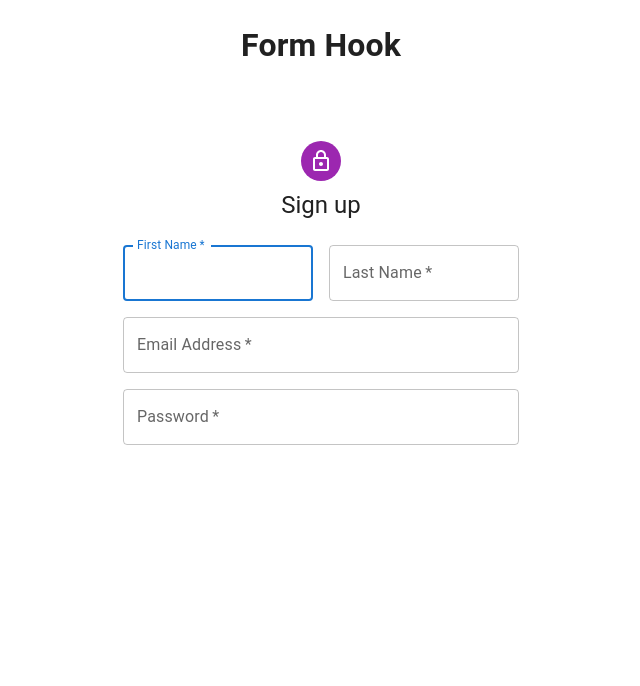
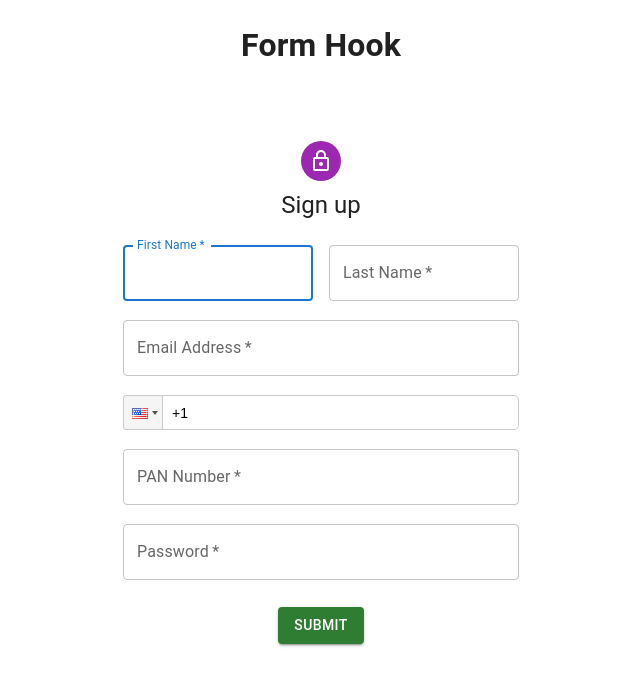
Before and after one commit to anshuvelocis9015/Form-hook-material-ui, a React (Create React App) app: page / in a window 1280 px wide. Shown: the top 686 px of the page, without its empty margins (319-959 px from the left). Built offline with nearby package versions, Linux system fonts and the light colour scheme.

Commit message:
use form hook implement

```diff
--- a/package.json
+++ b/package.json
@@ -5,6 +5,7 @@
   "dependencies": {
     "@emotion/react": "^11.13.3",
     "@emotion/styled": "^11.13.0",
+    "@mui/icons-material": "^5.16.7",
     "@mui/material": "^5.16.7",
     "@testing-library/jest-dom": "^5.17.0",
     "@testing-library/react": "^13.4.0",
@@ -12,6 +13,7 @@
     "react": "^18.3.1",
     "react-dom": "^18.3.1",
     "react-hook-form": "^7.52.2",
+    "react-phone-input-2": "^2.15.1",
     "react-scripts": "5.0.1",
     "web-vitals": "^2.1.4"
   },
--- a/src/components/Form.js
+++ b/src/components/Form.js
@@ -1,41 +1,36 @@
-// import { useForm } from "react-hook-form";
+import { useForm, Controller } from "react-hook-form";
 import * as React from 'react';
 import Avatar from '@mui/material/Avatar';
-// import Button from '@mui/material/Button';
+import Button from '@mui/material/Button';
 import CssBaseline from '@mui/material/CssBaseline';
 import TextField from '@mui/material/TextField';
-// import FormControlLabel from '@mui/material/FormControlLabel';
-// import Checkbox from '@mui/material/Checkbox';
-// import Link from '@mui/material/Link';
 import Grid from '@mui/material/Grid';
 import Box from '@mui/material/Box';
 import LockOutlinedIcon from '@mui/icons-material/LockOutlined';
 import Typography from '@mui/material/Typography';
 import Container from '@mui/material/Container';
+import FormHelperText from '@mui/material/FormHelperText';
 import { createTheme, ThemeProvider } from '@mui/material/styles';
+import PhoneInput from 'react-phone-input-2';
+import 'react-phone-input-2/lib/style.css';
 
 const Form = () => {
-    // const { register, handleSubmit } = useForm();
-    const onFormSubmit = data => console.log(data);
-    // const onFormError = error => console.log(error);
+  const { register, handleSubmit, reset, control, setValue, formState: { errors } } = useForm();
+  const onFormSubmit = (data) => {
+    console.log(data);
+    reset();
+  };
+  const handleChange = (e)=>{
+    // console.log(e.target.value);
+    const upperCaseValued = e.target.value.toUpperCase();
+    setValue("panNumber",upperCaseValued);
+  }
+
+  const onFormError = (error) => console.log(error);
   const defaultTheme = createTheme();
+
   return (
     <div>
-            {/* <form onSubmit={handleSubmit(onFormSubmit, onFormError)}>
-                <div>
-                    <label>Name</label>
-                    <input name="name" {...register('name')} />
-                </div>
-                <div>
-                    <label>Email</label>
-                    <input type="email" name="email" {...register('email')} />
-                </div>
-                <div>
-                    <label>Password</label>
-                    <input type="password" name="password" {...register('password')} />
-                </div>
-                <button type="submit">submit</button>
-            </form> */}
       <ThemeProvider theme={defaultTheme}>
         <Container component="main" maxWidth="xs">
           <CssBaseline />
@@ -53,7 +48,7 @@ const Form = () => {
             <Typography component="h1" variant="h5">
               Sign up
             </Typography>
-          <Box component="form" noValidate onSubmit={onFormSubmit} sx={{ mt: 3 }}>
+            <Box component="form" noValidate onSubmit={handleSubmit(onFormSubmit, onFormError)} sx={{ mt: 3 }}>
               <Grid container spacing={2}>
                 <Grid item xs={12} sm={6}>
                   <TextField
@@ -63,8 +58,19 @@ const Form = () => {
                     fullWidth
                     id="firstName"
                     label="First Name"
+                    {...register('firstName', {
+                      required: "First name is required",
+                      pattern: {
+                        value: /^[A-Za-z]+$/,
+                        message: "First name should contain only letters"
+                      }
+                    })}
                     autoFocus
+                    error={errors.firstName}
                   />
+                  <FormHelperText error={errors.firstName}>
+                    {errors?.firstName && errors.firstName.message}
+                  </FormHelperText>
                 </Grid>
                 <Grid item xs={12} sm={6}>
                   <TextField
@@ -73,8 +79,19 @@ const Form = () => {
                     id="lastName"
                     label="Last Name"
                     name="lastName"
+                    {...register('lastName', {
+                      required: "Last name is required",
+                      pattern: {
+                        value: /^[A-Za-z]+$/,
+                        message: "Last name should contain only letters"
+                      }
+                    })}
                     autoComplete="family-name"
+                    error={errors.lastName}
                   />
+                  <FormHelperText error={errors.lastName}>
+                    {errors?.lastName && errors.lastName.message}
+                  </FormHelperText>
                 </Grid>
                 <Grid item xs={12}>
                   <TextField
@@ -83,8 +100,69 @@ const Form = () => {
                     id="email"
                     label="Email Address"
                     name="email"
+                    {...register('email', {
+                      required: "Email is required",
+                      pattern: {
+                        value: /^[a-zA-Z0-9._%+-]+@[a-zA-Z0-9.-]+\.[a-zA-Z]{2,}$/,
+                        message: "Invalid email format"
+                      }
+                    })}
                     autoComplete="email"
+                    error={errors.email}
                   />
+                  <FormHelperText error={errors.email}>
+                    {errors?.email && errors.email.message}
+                  </FormHelperText>
+                </Grid>
+                <Grid item xs={12}>
+                  <Controller
+                    name="phoneNumber"
+                    control={control}
+                    rules={{
+                      required: "Phone number is required",
+                      validate: (value) => {
+                        const isValidPhoneNumber = /^\d+$/.test(value.replace(/\D/g, '')) && value.replace(/\D/g, '').length >= 10;
+                        return isValidPhoneNumber || "Invalid phone number format";
+                      }
+                    }}
+                    render={({ field: { onChange, value } }) => (
+                      <PhoneInput
+                        country={'us'}
+                        value={value}
+                        onChange={onChange}
+                        inputStyle={{ width: '100%' }}
+                        specialLabel="Phone Number"
+                        error={errors.phoneNumber}
+                      />
+                    )}
+                  // error={errors.phoneNumber}
+                  />
+                  <FormHelperText error={!!errors.phoneNumber}>
+                    {errors?.phoneNumber && errors.phoneNumber.message}
+                  </FormHelperText>
+                </Grid>
+                <Grid item xs={12}>
+                  <TextField
+                    required
+                    fullWidth
+                    name="panNumber"
+                    label="PAN Number"
+                    type="text"
+                    id="pan"
+                    {...register('panNumber', {
+                      required: "PAN Number is required",
+                      pattern: {
+                        value: /^[A-Z]{5}\d{4}[A-Z]$/,
+                        message: "Invalid PAN format. Example: ABCDE1234F"
+                      }
+                    })}
+                    onChange={handleChange}
+                    autoComplete="off"
+                    error={errors.panNumber}
+                  />
+                  <FormHelperText error={errors.panNumber}>
+                    {errors?.panNumber && errors.panNumber.message}
+                  </FormHelperText>
                 </Grid>
                 <Grid item xs={12}>
                   <TextField
@@ -94,13 +172,26 @@ const Form = () => {
                     label="Password"
                     type="password"
                     id="password"
+                    {...register('password', {
+                      required: "Password is required",
+                      minLength: {
+                        value: 6,
+                        message: "Password must be at least 6 characters long"
+                      }
+                    })}
                     autoComplete="new-password"
+                    error={errors.password}
                   />
+                  <FormHelperText error={errors.password}>
+                    {errors?.password && errors.password.message}
+                  </FormHelperText>
                 </Grid>
               </Grid>
+              <Button type="submit" variant="contained" color="success" sx={{ mt: 3, mb: 2 }}>
+                Submit
+              </Button>
             </Box>
           </Box>
-              {/* </Grid> */}
         </Container>
       </ThemeProvider>
     </div>
```
Also changed, not shown: 1 other file (tests, documents, lock files or other folders). Lines whose indentation alone changed are shown as unchanged.
